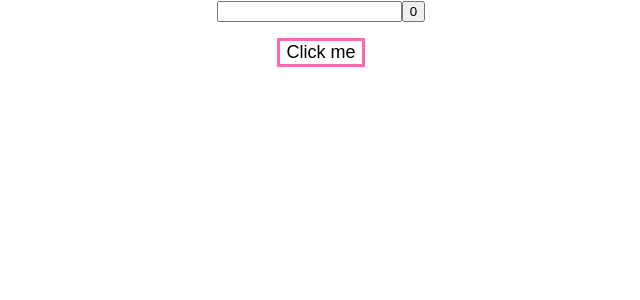
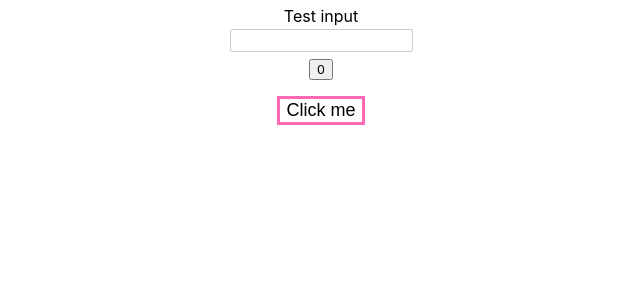
Before and after one commit to andresol/cra-workshop, a React (Create React App) app: page / in a window 1280 px wide. Shown: the top 300 px of the page, without its empty margins (319-959 px from the left). Built offline with nearby package versions, Linux system fonts and the light colour scheme.

Commit message:
TextInput

```diff
--- a/src/App.tsx
+++ b/src/App.tsx
@@ -2,15 +2,14 @@ import React, { useState } from "react"
 import "./App.css"
 import { HelloWorldButton } from "features/HelloWorld/HelloWorldButton"
 import Incrementor  from "features/Incrementor"
-import Ticker from "features/Ticker"
-import { onInputChange } from "utils/onInputChange"
+import TextInput from "UI/TextInput"
 
 function App() {
   const [text, setText] = useState("")
 
   return (
     <div className="App">
-      <input type="text" value={text} onChange={onInputChange(setText)} />
+      <TextInput id="test-input" label="Test input" value={text} onChange={setText}/>
       <Incrementor limit={12}/>
       <HelloWorldButton/>
       {/* <Ticker message="This is a long and scrolling message" size={4}/> */}
--- /dev/null
+++ b/src/UI/TextInput/TextInput.module.css
@@ -0,0 +1,14 @@
+.container {
+	margin: 6px 0;
+}
+
+.label {
+	display: block;
+	margin-bottom: 3px;
+}
+
+.input {
+	padding: 3px 2px;
+	border-radius: 2px;
+	border: 1px solid #ccc;
+}
--- /dev/null
+++ b/src/UI/TextInput/TextInput.tsx
@@ -0,0 +1,25 @@
+import React from "react"
+import { onInputChange } from "utils/onInputChange"
+import cls from "./TextInput.module.css"
+
+interface TextInputProps {
+	id: string
+	label: string
+
+	value: string
+	onChange: (newValue: string) => void
+}
+
+export const TextInput = ({id, label, value, onChange}: TextInputProps): JSX.Element => {
+	return (
+		<div className={cls.container}>
+			<label htmlFor={id} className={cls.label}>{label}</label>
+			<input
+				id={id}
+				className={cls.input}
+				type="text"
+				value={value}
+				onChange={onInputChange(onChange)}/>
+		</div>
+	)
+}
--- /dev/null
+++ b/src/UI/TextInput/index.ts
@@ -0,0 +1 @@
+export { TextInput as default } from "./TextInput"
```
